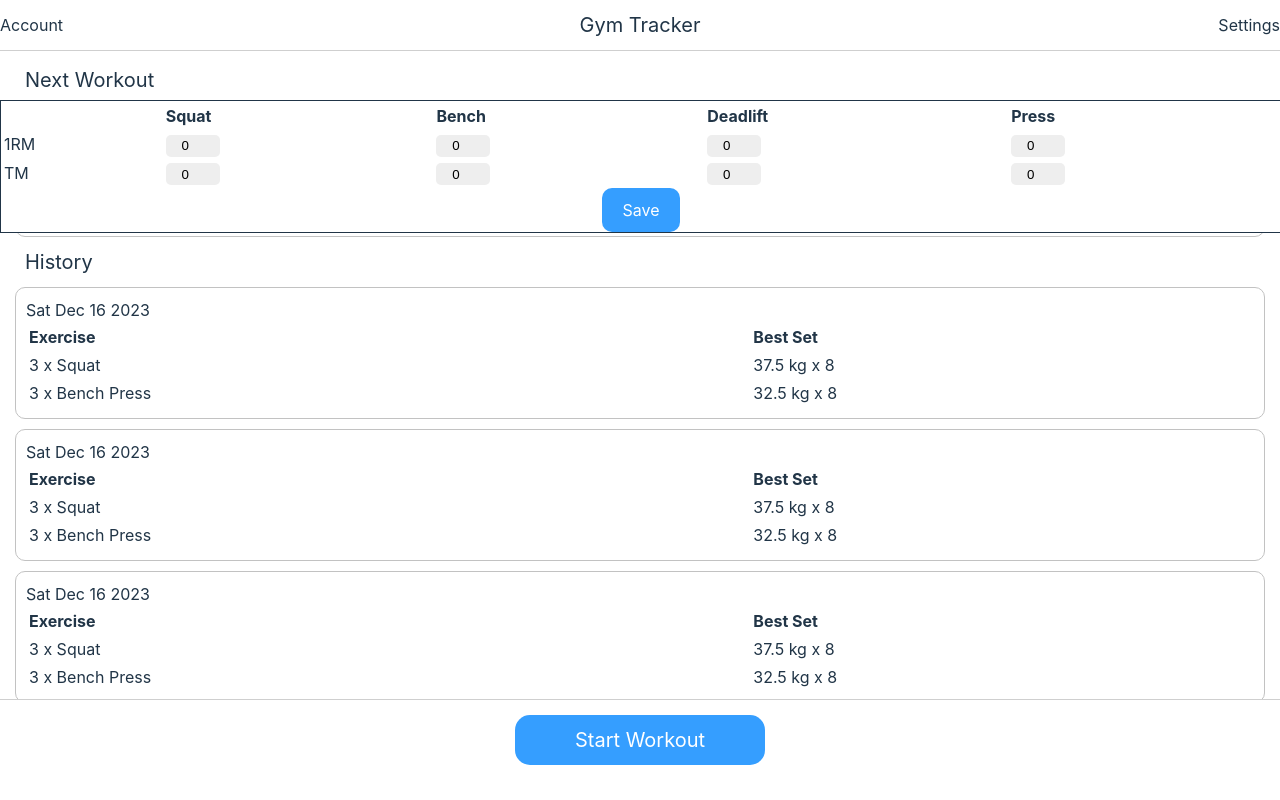
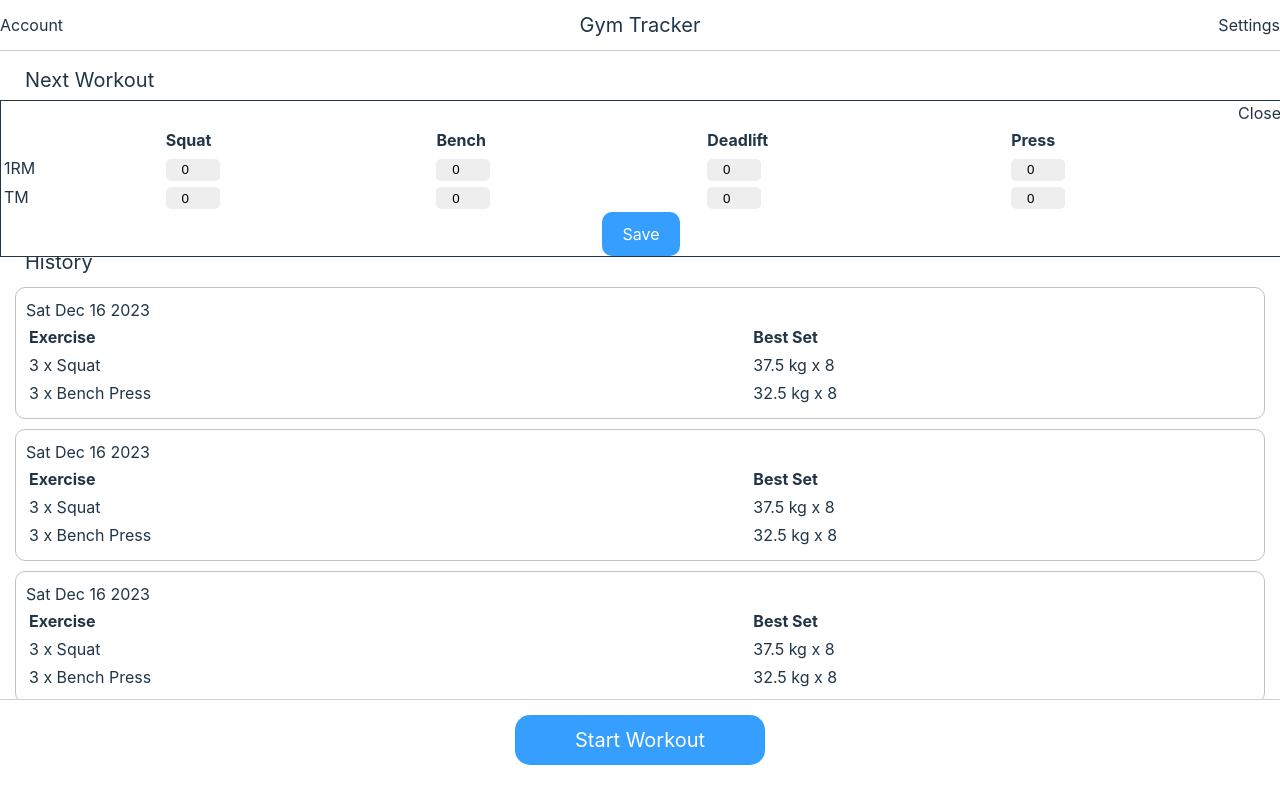
Before and after one commit to Gym-Tracker/Gym-Tracker, a React (Vite) app: page / in a window 1280 px wide. Both pictures are taken after a click on the element "Settings". Shown: the top 800 px of the page. Built offline with nearby package versions, Linux system fonts and the light colour scheme.

Commit message:
Added close button to weight settings

```diff
--- a/src/App.tsx
+++ b/src/App.tsx
@@ -23,7 +23,7 @@ function App() {
           : <HomeScreen/>
         }
       </div>
-      { settingsOpen && <MaxWeightSettings/> }
+      { settingsOpen && <MaxWeightSettings setSettingsOpen={setSettingsOpen}/> }
     </>
   )
 }
--- a/src/components/MaxWeightSettings.module.css
+++ b/src/components/MaxWeightSettings.module.css
@@ -1,4 +1,4 @@
-.container {
+.card {
   position: fixed;
   top: 100px;
   width: 100%;
@@ -12,7 +12,6 @@
   text-align: left;
 }
 
-
 .buttonContainer {
   display: flex;
   justify-content: center;
@@ -24,3 +23,8 @@
   padding: 10px 20px 10px 20px;
   border-radius: 10px;
 }
+
+.closeContainer {
+  display: flex;
+  justify-content: right;
+}
--- a/src/components/MaxWeightSettings.tsx
+++ b/src/components/MaxWeightSettings.tsx
@@ -3,8 +3,11 @@ import styles from './MaxWeightSettings.module.css';
 import Input from './Input';
 import Form from './Form';
 
+interface props {
+  setSettingsOpen: React.Dispatch<React.SetStateAction<boolean>>
+}
 
-export default function MaxWeightSettings() {
+export default function MaxWeightSettings({ setSettingsOpen }: props) {
   const [squat1RP, setSquat1RP] = useState<number>(0);
   const [bench1RP, setBench1RP] = useState<number>(0);
   const [deadlift1RP, setDeadlift1RP] = useState<number>(0);
@@ -16,7 +19,10 @@ export default function MaxWeightSettings() {
   const [pressTM, setPressTM] = useState<number>(0);
 
   return (
-    <div className={styles.container}>
+    <div className={styles.card}>
+      <div className={styles.closeContainer}>
+        <div onClick={() => setSettingsOpen(false)}>Close</div>
+      </div>
       <table className={styles.table}>
         <tr>
           <th></th>
```
